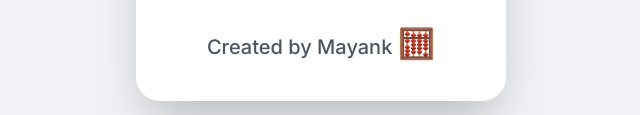
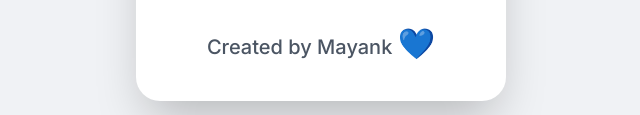
Before and after one commit to CrazyXMayank/web-calculator, a plain HTML site: page index.html in a window 1280 px wide. Shown: the part 773-888 px from the top of the page, without its empty margins (319-959 px from the left). Drawn offline with nearby package versions, Linux system fonts and the light colour scheme.

Commit message:
Update index.html

```diff
--- a/index.html
+++ b/index.html
@@ -139,7 +139,7 @@
                 <button class="btn operator bg-orange-500 text-white text-2xl py-6 col-span-4" data-value="=">=</button>
             </div>
             <div class="text-center mt-8 text-gray-600 text-xl font-medium">
-                Created by Mayank <span style="font-size:1.5em;">🧮</span>
+                Created by Mayank <span style="font-size:1.5em;">💙</span>
             </div>
         </div>
         <!-- 5 Star Rating System -->
```
